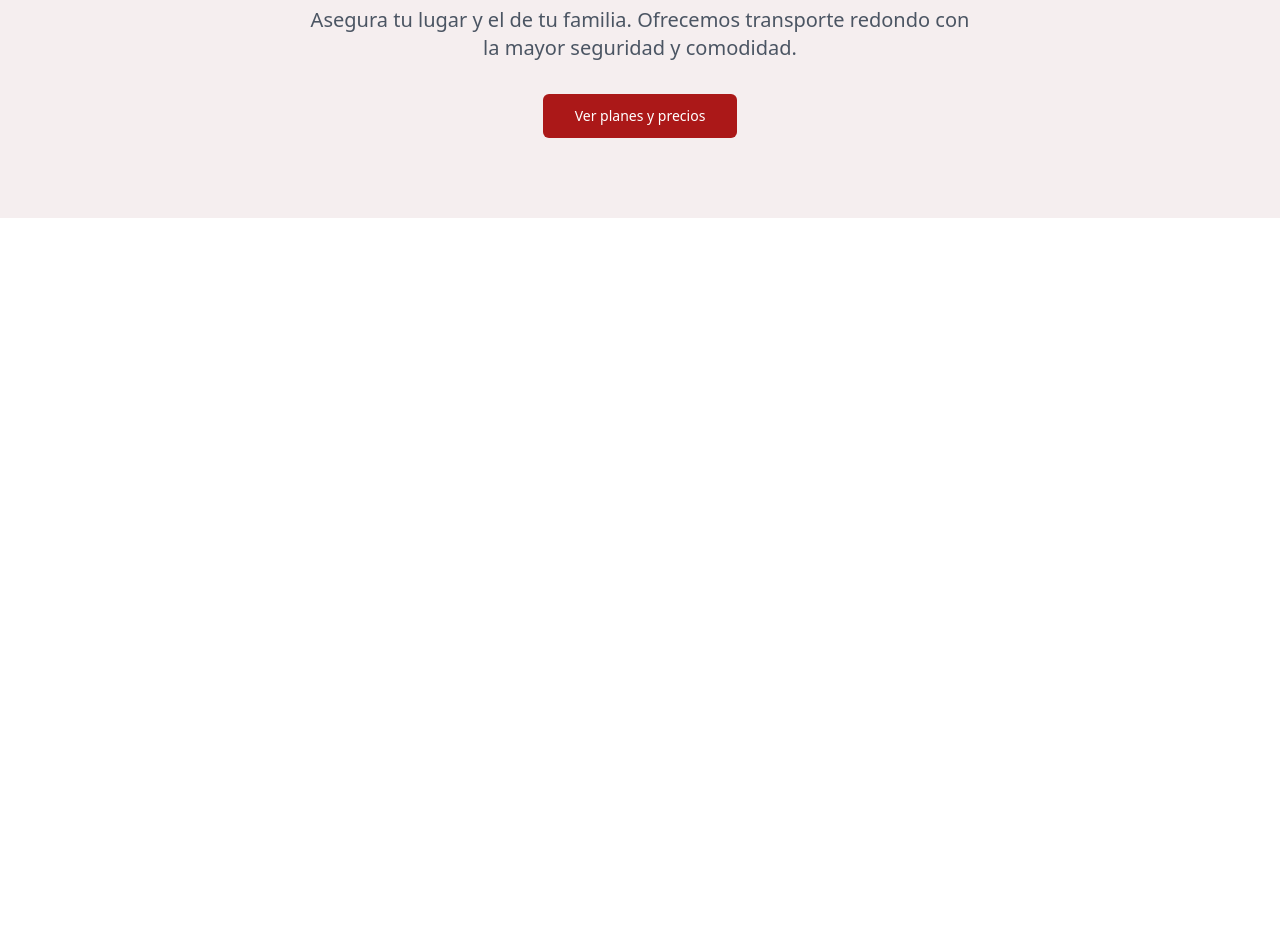
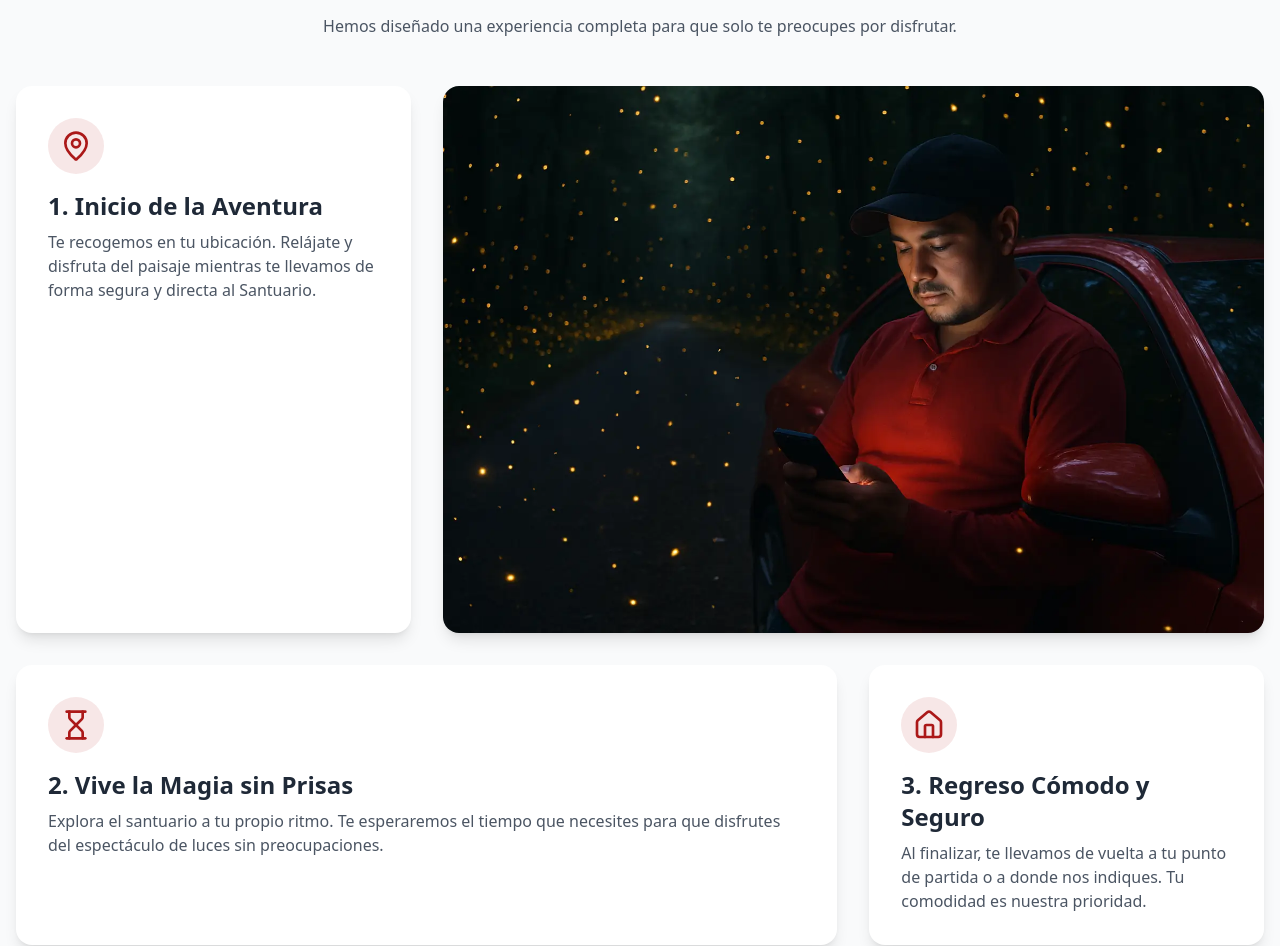
Before and after one commit to DavidHolguin/mydriver-experience, a React (Vite) app: page /santuario-luciernagas in a window 1280 px wide. Shown: the part 1515-2461 px from the top of the page. Before the commit the page ends 1733 px from the top, so only its background shows below. Built offline with nearby package versions, Linux system fonts and the light colour scheme.

Commit message:
primer commit

```diff
--- a/src/pages/SantuarioLuciernagas.tsx
+++ b/src/pages/SantuarioLuciernagas.tsx
@@ -7,6 +7,7 @@ import { Card, CardContent } from '@/components/ui/card';
 import { Carousel, CarouselContent, CarouselItem, CarouselNext, CarouselPrevious } from '@/components/ui/carousel';
 import Autoplay from 'embla-carousel-autoplay';
 import { motion } from 'framer-motion';
+import { MapPin, Hourglass, Home } from 'lucide-react';
 
 const images = [
   '/images/luciernagas1.jpg',
@@ -98,16 +99,72 @@ const SantuarioLuciernagas = () => {
           </div>
         </main>
 
-        {/* CTA Section */}
-        <section className="py-20 bg-primary/5">
-          <div className="container px-4 mx-auto text-center">
-            <h2 className="text-3xl font-bold mb-6">
-              ¿Listo para la aventura?
-            </h2>
-            <p className="text-xl text-gray-600 mb-8 max-w-2xl mx-auto">
-              Asegura tu lugar y el de tu familia. Ofrecemos transporte redondo con la mayor seguridad y comodidad.
-            </p>
-            <Button size="lg" className="bg-primary text-white">Ver planes y precios</Button>
+        {/* Bento Grid Section */}
+        <section className="py-20 md:py-24 bg-gray-50">
+          <div className="container mx-auto px-4">
+            <div className="text-center mb-12">
+              <h2 className="text-3xl font-bold text-gray-900 mb-4">Tu Aventura Mágica en 3 Simples Pasos</h2>
+              <p className="text-gray-600 max-w-2xl mx-auto">
+                Hemos diseñado una experiencia completa para que solo te preocupes por disfrutar.
+              </p>
+            </div>
+            <div className="grid grid-cols-1 lg:grid-cols-3 gap-6 lg:gap-8">
+              {/* Step 1 */}
+              <motion.div
+                className="lg:col-span-1 bg-white p-8 rounded-2xl shadow-lg flex flex-col items-start"
+                initial={{ opacity: 0, y: 50 }}
+                whileInView={{ opacity: 1, y: 0 }}
+                viewport={{ once: true, amount: 0.5 }}
+                transition={{ duration: 0.6 }}
+              >
+                <div className="bg-primary/10 p-3 rounded-full mb-4">
+                  <MapPin className="w-8 h-8 text-primary" />
+                </div>
+                <h3 className="text-2xl font-bold mb-2">1. Inicio de la Aventura</h3>
+                <p className="text-gray-600">Te recogemos en tu ubicación. Relájate y disfruta del paisaje mientras te llevamos de forma segura y directa al Santuario.</p>
+              </motion.div>
+
+              {/* Main Image */}
+              <motion.div
+                className="lg:col-span-2 rounded-2xl shadow-lg overflow-hidden min-h-[300px]"
+                initial={{ opacity: 0, scale: 0.9 }}
+                whileInView={{ opacity: 1, scale: 1 }}
+                viewport={{ once: true, amount: 0.5 }}
+                transition={{ duration: 0.6, delay: 0.2 }}
+              >
+                <img src="/images/ritualdeluciernagas.webp" alt="Ritual de las luciérnagas" className="w-full h-full object-cover" />
+              </motion.div>
+
+              {/* Step 2 */}
+              <motion.div
+                className="lg:col-span-2 bg-white p-8 rounded-2xl shadow-lg flex flex-col items-start"
+                initial={{ opacity: 0, y: 50 }}
+                whileInView={{ opacity: 1, y: 0 }}
+                viewport={{ once: true, amount: 0.5 }}
+                transition={{ duration: 0.6, delay: 0.3 }}
+              >
+                <div className="bg-primary/10 p-3 rounded-full mb-4">
+                  <Hourglass className="w-8 h-8 text-primary" />
+                </div>
+                <h3 className="text-2xl font-bold mb-2">2. Vive la Magia sin Prisas</h3>
+                <p className="text-gray-600">Explora el santuario a tu propio ritmo. Te esperaremos el tiempo que necesites para que disfrutes del espectáculo de luces sin preocupaciones.</p>
+              </motion.div>
+
+              {/* Step 3 */}
+              <motion.div
+                className="lg:col-span-1 bg-white p-8 rounded-2xl shadow-lg flex flex-col items-start"
+                initial={{ opacity: 0, y: 50 }}
+                whileInView={{ opacity: 1, y: 0 }}
+                viewport={{ once: true, amount: 0.5 }}
+                transition={{ duration: 0.6, delay: 0.4 }}
+              >
+                <div className="bg-primary/10 p-3 rounded-full mb-4">
+                  <Home className="w-8 h-8 text-primary" />
+                </div>
+                <h3 className="text-2xl font-bold mb-2">3. Regreso Cómodo y Seguro</h3>
+                <p className="text-gray-600">Al finalizar, te llevamos de vuelta a tu punto de partida o a donde nos indiques. Tu comodidad es nuestra prioridad.</p>
+              </motion.div>
+            </div>
           </div>
         </section>
       </div>
```
Also changed, not shown: public/images/ritualdeluciernagas.webp (added).
